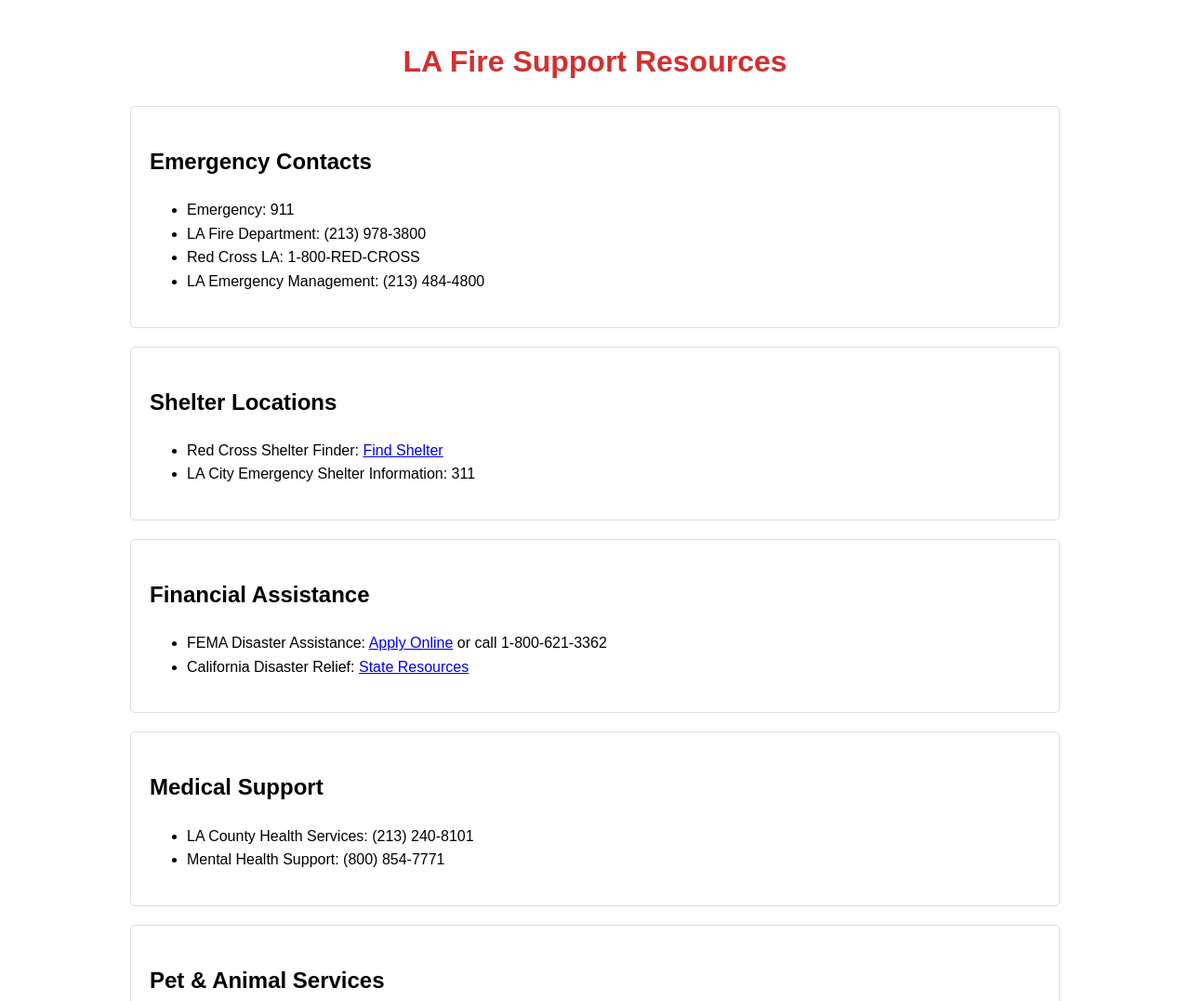
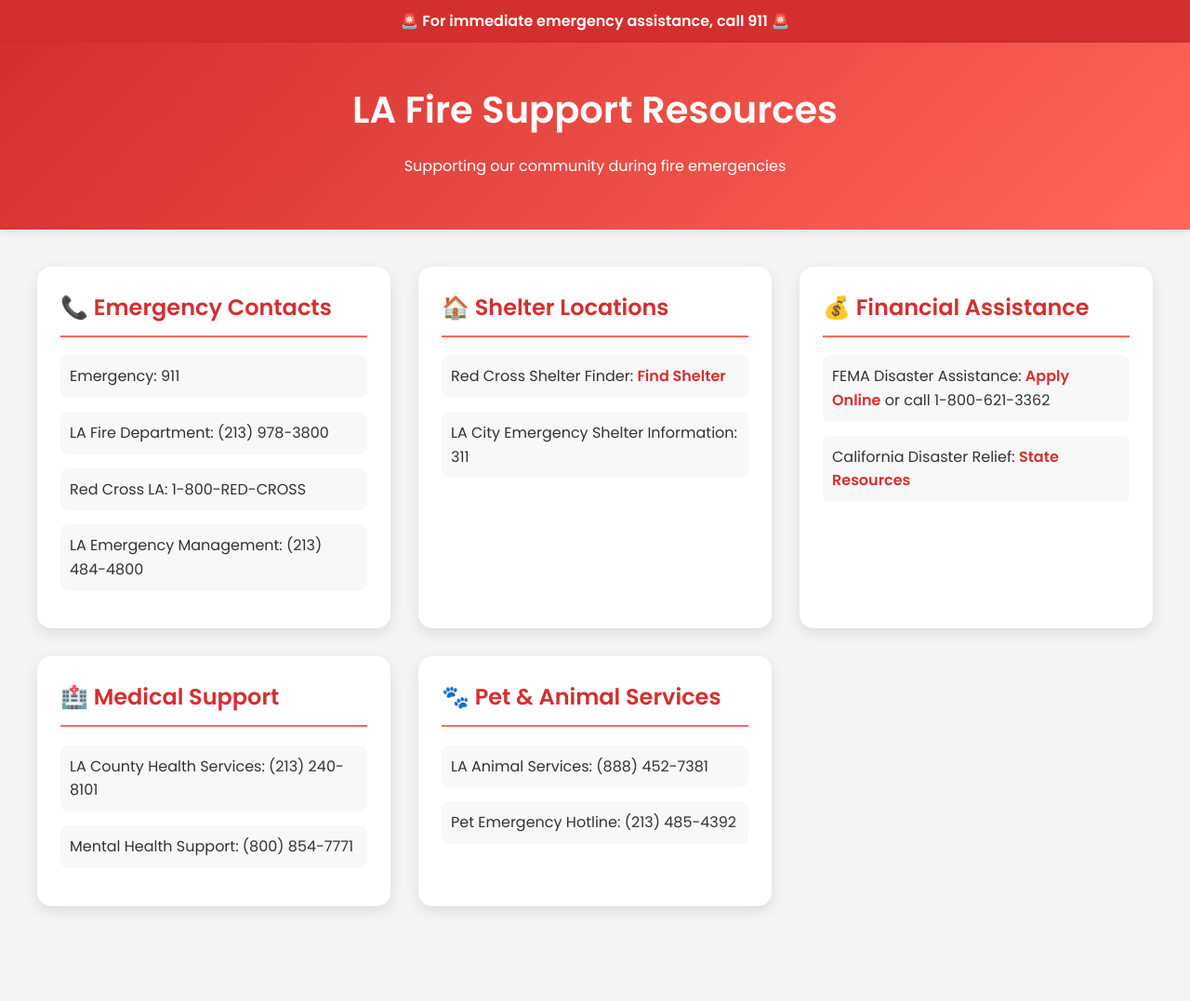
Before and after one commit to Codingmaster123fe/LA-Fire-Support, a plain HTML site: page index.html in a window 1280 px wide. Shown: the top 1077 px of the page at 93% size. After the commit the page ends 1015 px from the top, so only its background shows below. Drawn offline with Linux system fonts and the light colour scheme.

Commit message:
Enhance website design with modern styling

```diff
--- a/index.html
+++ b/index.html
@@ -4,35 +4,121 @@
     <meta charset="UTF-8">
     <meta name="viewport" content="width=device-width, initial-scale=1.0">
     <title>LA Fire Support - Resources for Fire Victims</title>
+    <link href="https://fonts.googleapis.com/css2?family=Poppins:wght@400;600&display=swap" rel="stylesheet">
     <style>
+        :root {
+            --primary-color: #d32f2f;
+            --secondary-color: #ff6659;
+            --text-color: #333;
+            --bg-color: #f5f5f5;
+        }
+
         body {
-            font-family: Arial, sans-serif;
+            font-family: 'Poppins', sans-serif;
             line-height: 1.6;
             margin: 0;
-            padding: 20px;
+            background-color: var(--bg-color);
+            color: var(--text-color);
         }
+
+        .header {
+            background: linear-gradient(135deg, var(--primary-color), var(--secondary-color));
+            color: white;
+            padding: 40px 20px;
+            text-align: center;
+            box-shadow: 0 2px 10px rgba(0,0,0,0.1);
+        }
+
+        .header h1 {
+            margin: 0;
+            font-size: 2.5em;
+            font-weight: 600;
+        }
+
         .container {
-            max-width: 1000px;
+            max-width: 1200px;
             margin: 0 auto;
+            padding: 40px 20px;
+            display: grid;
+            grid-template-columns: repeat(auto-fit, minmax(300px, 1fr));
+            gap: 30px;
         }
+
         .resource-section {
-            margin: 20px 0;
-            padding: 20px;
-            border: 1px solid #ddd;
-            border-radius: 5px;
+            background: white;
+            border-radius: 15px;
+            padding: 25px;
+            box-shadow: 0 5px 15px rgba(0,0,0,0.1);
+            transition: transform 0.3s ease;
         }
-        h1 {
-            color: #d32f2f;
+
+        .resource-section:hover {
+            transform: translateY(-5px);
+        }
+
+        .resource-section h2 {
+            color: var(--primary-color);
+            margin-top: 0;
+            font-size: 1.5em;
+            border-bottom: 2px solid var(--secondary-color);
+            padding-bottom: 10px;
+        }
+
+        ul {
+            list-style-type: none;
+            padding: 0;
+        }
+
+        li {
+            margin: 15px 0;
+            padding: 10px;
+            background: #f8f8f8;
+            border-radius: 8px;
+        }
+
+        a {
+            color: var(--primary-color);
+            text-decoration: none;
+            font-weight: 600;
+            transition: color 0.3s ease;
+        }
+
+        a:hover {
+            color: var(--secondary-color);
+        }
+
+        .emergency-banner {
+            background: var(--primary-color);
+            color: white;
             text-align: center;
+            padding: 10px;
+            font-weight: bold;
+        }
+
+        @media (max-width: 768px) {
+            .container {
+                grid-template-columns: 1fr;
+            }
+
+            .header h1 {
+                font-size: 2em;
+            }
         }
     </style>
 </head>
 <body>
+    <div class="emergency-banner">
+        🚨 For immediate emergency assistance, call 911 🚨
+    </div>
+
+    <header class="header">
+        <h1>LA Fire Support Resources</h1>
+        <p>Supporting our community during fire emergencies</p>
+    </header>
+
     <div class="container">
-        <h1>LA Fire Support Resources</h1>
-
         <div class="resource-section">
-            <h2>Emergency Contacts</h2>
+            <h2>📞 Emergency Contacts</h2>
             <ul>
                 <li>Emergency: 911</li>
                 <li>LA Fire Department: (213) 978-3800</li>
@@ -42,7 +128,7 @@
         </div>
 
         <div class="resource-section">
-            <h2>Shelter Locations</h2>
+            <h2>🏠 Shelter Locations</h2>
             <ul>
                 <li>Red Cross Shelter Finder: <a href="https://www.redcross.org/get-help/disaster-relief-and-recovery-services/find-an-open-shelter.html">Find Shelter</a></li>
                 <li>LA City Emergency Shelter Information: 311</li>
@@ -50,7 +136,7 @@
         </div>
 
         <div class="resource-section">
-            <h2>Financial Assistance</h2>
+            <h2>💰 Financial Assistance</h2>
             <ul>
                 <li>FEMA Disaster Assistance: <a href="https://www.disasterassistance.gov/">Apply Online</a> or call 1-800-621-3362</li>
                 <li>California Disaster Relief: <a href="https://www.cdss.ca.gov/disaster-help">State Resources</a></li>
@@ -58,7 +144,7 @@
         </div>
 
         <div class="resource-section">
-            <h2>Medical Support</h2>
+            <h2>🏥 Medical Support</h2>
             <ul>
                 <li>LA County Health Services: (213) 240-8101</li>
                 <li>Mental Health Support: (800) 854-7771</li>
@@ -66,7 +152,7 @@
         </div>
 
         <div class="resource-section">
-            <h2>Pet & Animal Services</h2>
+            <h2>🐾 Pet & Animal Services</h2>
             <ul>
                 <li>LA Animal Services: (888) 452-7381</li>
                 <li>Pet Emergency Hotline: (213) 485-4392</li>
```
